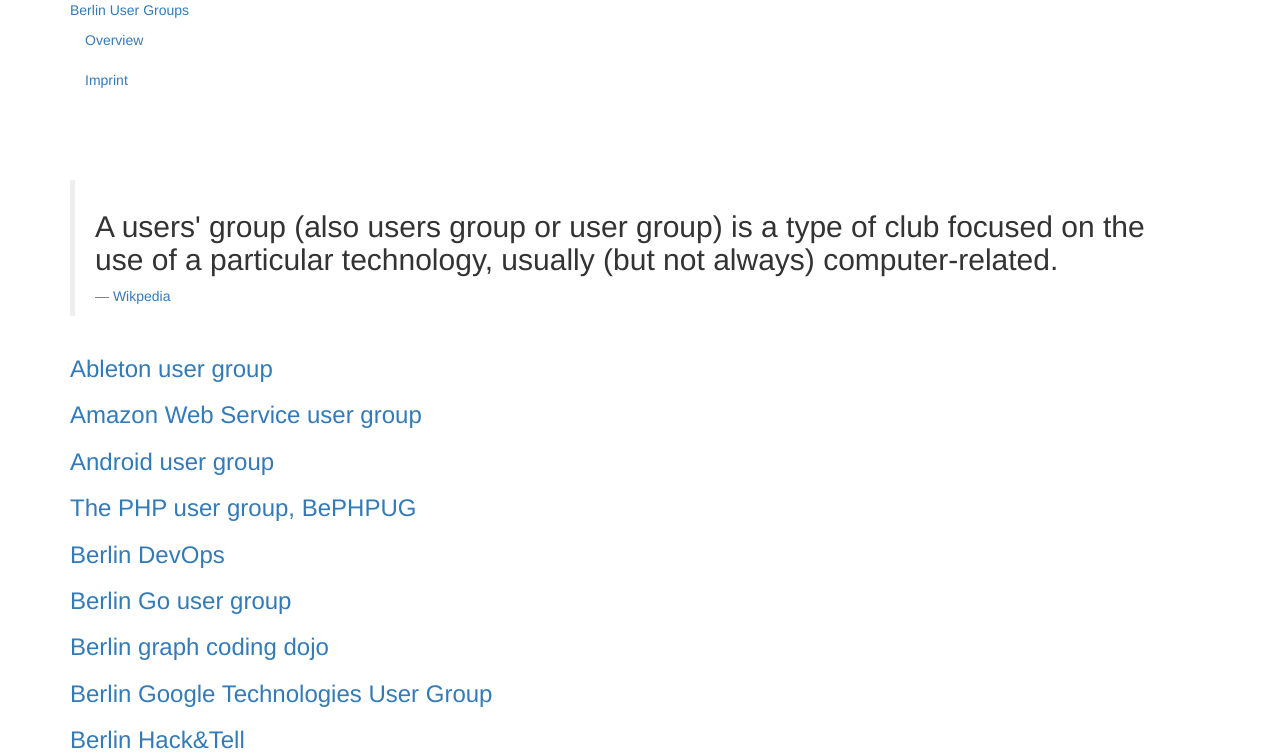
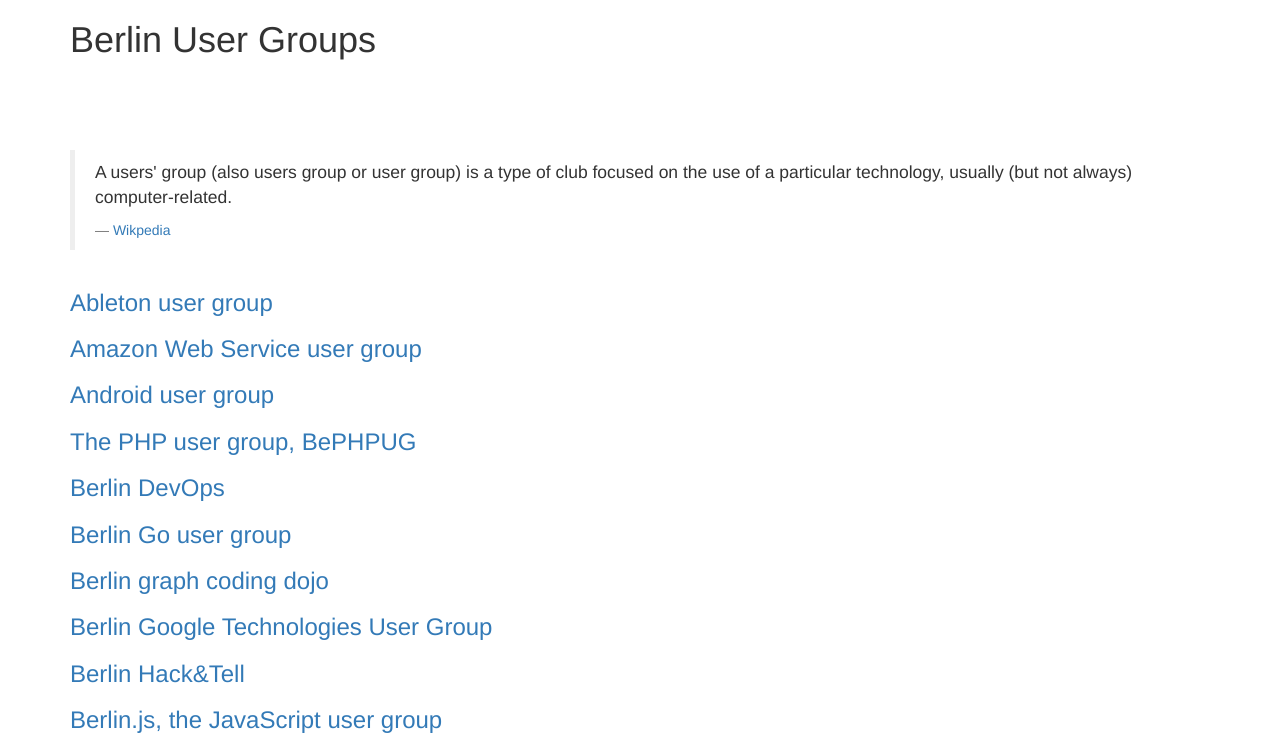
Before and after one commit to upstream/berlinusergroups, a plain HTML site: page index.html in a window 1280 px wide. Shown: the top 756 px of the page. Drawn offline with nearby package versions, Linux system fonts and the light colour scheme.

Commit message:
tweak broken / outdated styles

```diff
--- a/index.html
+++ b/index.html
@@ -8,18 +8,16 @@
   <div class="topbar" >
     <div class="topbar-inner">
       <div class="container">
-        <a class="brand" href="#">Berlin User Groups</a>
-        <ul class="nav">
-          <li class="active"><a href="#overview">Overview</a></li>
-          <li><a href="#imprint">Imprint</a></li>
-        </ul>
+        <h1>
+          Berlin User Groups
+        </h1>
       </div>
     </div>
   </div>
   <header class="container" style="padding-top:80px">
     <div class="content">
       <blockquote>
-        <h2>A users' group (also users group or user group) is a type of club focused on the use of a particular technology, usually (but not always) computer-related.</h2>
+        <p>A users' group (also users group or user group) is a type of club focused on the use of a particular technology, usually (but not always) computer-related.</p>
         <small><a href="http://en.wikipedia.org/wiki/Users'_group">Wikpedia</a></small>
       </blockquote>
     </div>
@@ -88,7 +86,7 @@
     </div>
   </div>
 
-  <footer class="footer">
+  <footer class="footer" style="padding-top: 120px">
     <div class="container">
       <p class="pull-right"><a href="#">Back to top</a></h3>
       <p id="imprint">
```
